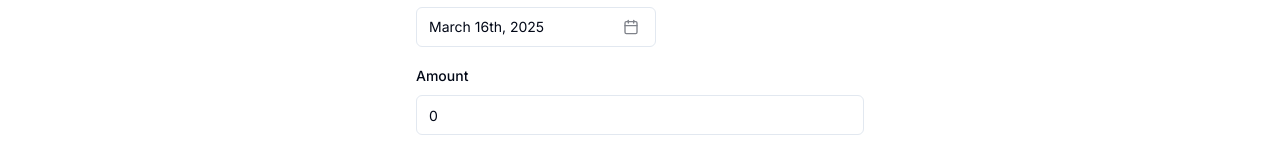
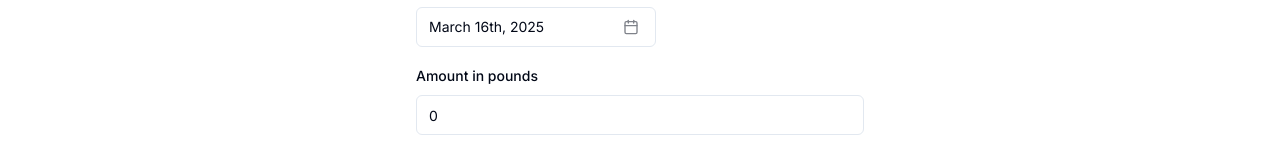
Before and after one commit to abidur-rehman/telproducts, a Next.js app: page /customers/1/invoices/add in a window 1280 px wide. Shown: the part 396-552 px from the top of the page. Built offline with nearby package versions, Linux system fonts and the light colour scheme; no server answers.

Commit message:
added pound sign to invoice list

```diff
--- a/components/shared/invoice/edit-invoice.tsx
+++ b/components/shared/invoice/edit-invoice.tsx
@@ -214,7 +214,7 @@ interface InvoiceFormProps {
                   >;
                 }) => (
                   <FormItem className='w-full'>
-                    <FormLabel>Amount</FormLabel>
+                    <FormLabel>Amount in pounds</FormLabel>
                     <FormControl>
                       <Input placeholder='Amount' {...field} />
                     </FormControl>
--- a/components/shared/invoice/invoice-list.tsx
+++ b/components/shared/invoice/invoice-list.tsx
@@ -69,7 +69,7 @@ const InvoiceList = ({
                 </Link>
               </TableCell>
               <TableCell>{formatDate(invoice.invoiceDate)}</TableCell>
-              <TableCell>{invoice.amount}</TableCell>
+              <TableCell>£{invoice.amount}</TableCell>
               <TableCell>{invoice.status}</TableCell>
               <TableCell>{formatDate(invoice.dueDate)}</TableCell>
               <TableCell>{formatDate(invoice.paidAt)}</TableCell>
```
